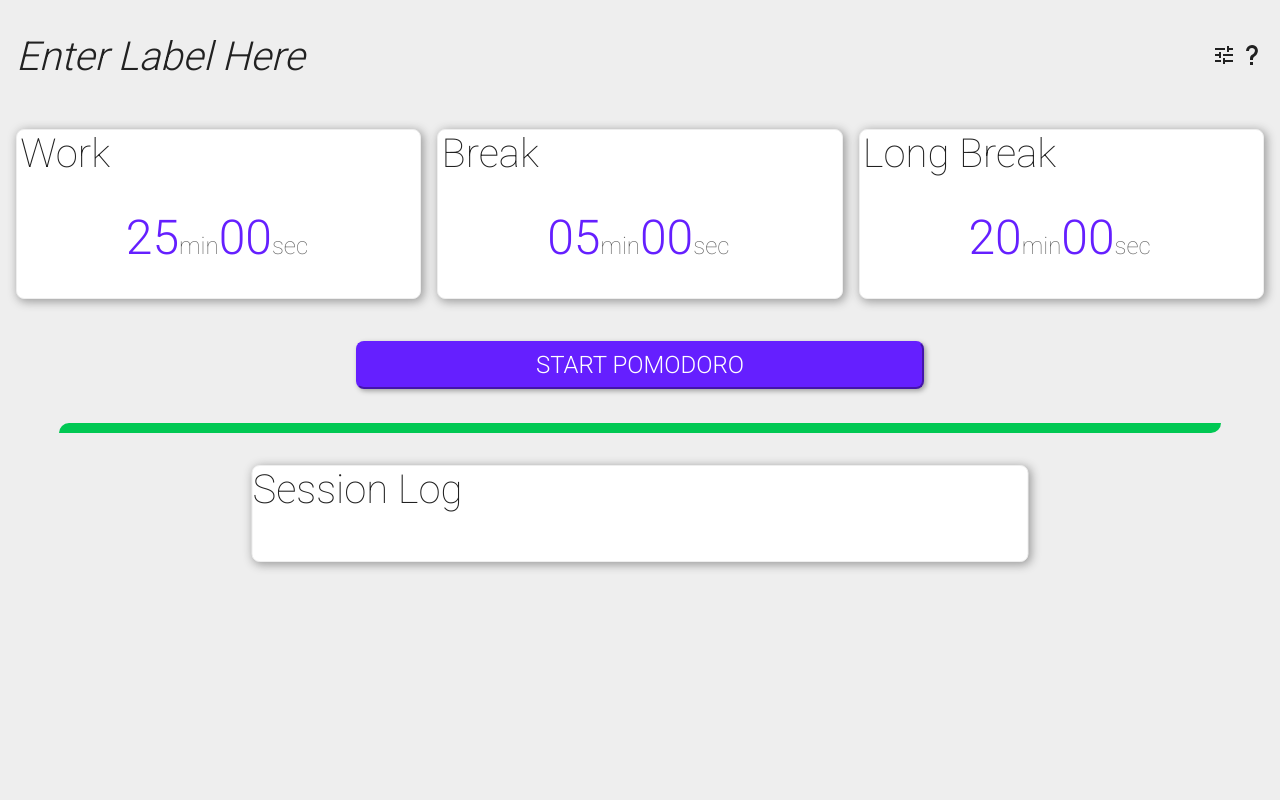
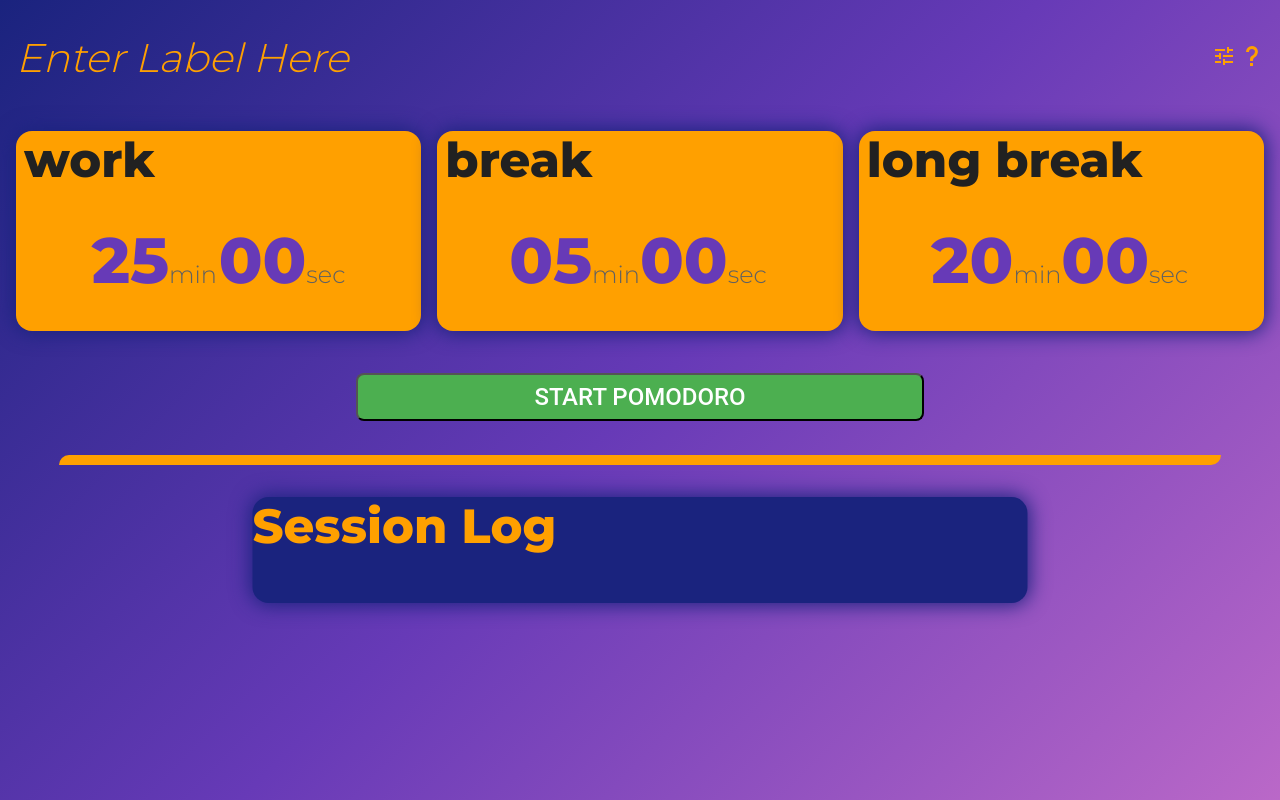
Before and after one commit to connerblanton/pomodoro, a website built with webpack: page index.html in a window 1280 px wide. Built offline with nearby package versions, Linux system fonts and the light colour scheme.

Commit message:
theme update

```diff
--- a/index.html
+++ b/index.html
@@ -5,8 +5,12 @@
     <meta http-equiv="X-UA-Compatible" content="IE=edge" />
     <title>Idle Hands Build Nothing</title>
     <meta name="viewport" content="width=device-width, initial-scale=1" />
+    <!-- <link
+      href="https://fonts.googleapis.com/css?family=Roboto:100,300,700"
+      rel="stylesheet"
+    /> -->
     <link
-      href="https://fonts.googleapis.com/css?family=Roboto:100,300,700"
+      href="https://fonts.googleapis.com/css?family=Montserrat:300,500,800"
       rel="stylesheet"
     />
     <link
@@ -58,7 +62,7 @@
     </section>
     <main class="timers">
       <section class="timer work">
-        <h3 class="title">Work</h3>
+        <h3 class="title">work</h3>
         <section class="countdown">
           <section class="wrapper">
             <h3><span class="number" id="wMinute">25</span>min</h3>
@@ -69,7 +73,7 @@
         </section>
       </section>
       <section class="timer break">
-        <h3 class="title">Break</h3>
+        <h3 class="title">break</h3>
         <section class="countdown">
           <section class="wrapper">
             <h3><span class="number" id="bMinute">05</span>min</h3>
@@ -80,7 +84,7 @@
         </section>
       </section>
       <section class="timer longBreak">
-        <h3 class="title">Long Break</h3>
+        <h3 class="title">long break</h3>
         <section class="countdown">
           <section class="wrapper">
             <h3><span class="number" id="lbMinute">20</span>min</h3>
--- a/src/css/main.scss
+++ b/src/css/main.scss
@@ -15,8 +15,15 @@
 }
 
 body {
-  font-family: "Roboto", sans-serif;
-  background-color: $grey-minus-2;
+  // font-family: "Roboto", sans-serif;
+  font-family: "Montserrat", sans-serif;
+  // background-color: $grey-minus-2;
+  background: linear-gradient(
+    135deg,
+    $primary-plus-1 0%,
+    $primary 50%,
+    $primary-minus-1 100%
+  );
   position: relative;
   height: 100%;
   width: 100%;
@@ -24,7 +31,7 @@
 }
 
 hr {
-  border: 5px solid $green-plus-1;
+  border: 5px solid $gold;
   border-radius: 25rem 0 25rem 0;
   width: 90%;
 }
@@ -39,8 +46,8 @@
 
 .title {
   justify-self: start;
-  font-size: 2.5rem;
-  font-weight: 100;
+  font-size: 3rem;
+  font-weight: 800;
   margin: 0 0.2rem;
   color: $grey-plus-2;
 }
--- a/src/css/partials/_card.scss
+++ b/src/css/partials/_card.scss
@@ -1,6 +1,5 @@
 @mixin card {
-  background-color: #ffffff;
-  border-radius: 0.5rem;
-  box-shadow: $shadow-2;
-  border: 1px solid $grey-minus-2;
+  background-color: $gold;
+  border-radius: 1rem;
+  box-shadow: 0px 0px 20px 2px $deep-blue;
 }
--- a/src/css/partials/_colors.scss
+++ b/src/css/partials/_colors.scss
@@ -1,7 +1,10 @@
 $primary-minus-2: #b388ff;
-$primary-minus-1: #7c4dff;
-$primary: #651fff;
-$primary-plus-1: #6200ea;
+$primary-minus-1: #ba68c8;
+$primary: #673ab7;
+$primary-plus-1: #1a237e;
+
+$gold: #ffa000;
+$deep-blue: #1a237e;
 
 $secondary-plus-1: #0bc8d8;
 $secondary: #52d9e2;
@@ -12,9 +15,9 @@
 
 $black: #050517;
 
-$green-minus-1: #69f0ae;
-$green: #00e676;
-$green-plus-1: #00c853;
+$green-minus-1: #81c784;
+$green: #4caf50;
+$green-plus-1: #388e3c;
 
 $grey-minus-2: #eeeeee;
 $grey-minus-1: #bdbdbd;
--- a/src/css/partials/_remote.scss
+++ b/src/css/partials/_remote.scss
@@ -12,12 +12,10 @@
     max-width: 568px;
     padding: 0.5rem;
     font-size: 1.5rem;
-    background-color: $primary;
-    border-color: $primary;
-    color: #ffffff;
+    background-color: $green;
+    color: #fff;
     border-radius: 0.5rem;
     outline: none;
-    box-shadow: $shadow-1;
     text-transform: uppercase;
     font-weight: 500;
     font-family: "Roboto", sans-serif;
--- a/src/css/partials/_sessionLog.scss
+++ b/src/css/partials/_sessionLog.scss
@@ -11,15 +11,18 @@
     width: 90%;
     max-width: 775px;
     padding: 0 0 1rem;
+    background-color: $deep-blue;
 
     .title {
       margin: 0 0 2rem;
+      color: #ffa000;
     }
 
     .dataLog {
       display: grid;
       grid-template-columns: repeat(2, 1fr);
       justify-content: center;
+      color: #ffa000;
 
       .title {
         justify-self: center;
--- a/src/css/partials/_timer.scss
+++ b/src/css/partials/_timer.scss
@@ -9,6 +9,12 @@
     transition: 1s;
     display: grid;
     @include card;
+
+    .title {
+      font-size: 3rem;
+      font-weight: 800;
+      margin: 0 0.5rem;
+    }
 
     .countdown {
       justify-self: center;
@@ -25,8 +31,8 @@
 
           .number {
             margin: 0;
-            font-size: 3rem;
-            font-weight: 500;
+            font-size: 4rem;
+            font-weight: 800;
             color: $primary;
           }
         }
--- a/src/css/partials/_topBar.scss
+++ b/src/css/partials/_topBar.scss
@@ -8,7 +8,7 @@
     font-size: 2.5rem;
     font-weight: 300;
     font-style: italic;
-    color: $grey-plus-2;
+    color: $gold;
 
     span:hover {
       cursor: pointer;
@@ -48,7 +48,7 @@
 
     svg {
       path {
-        fill: $grey-plus-2;
+        fill: $gold;
       }
       &:hover {
         cursor: pointer;
```
Also changed, not shown: dist/main.css, 1 other file.
